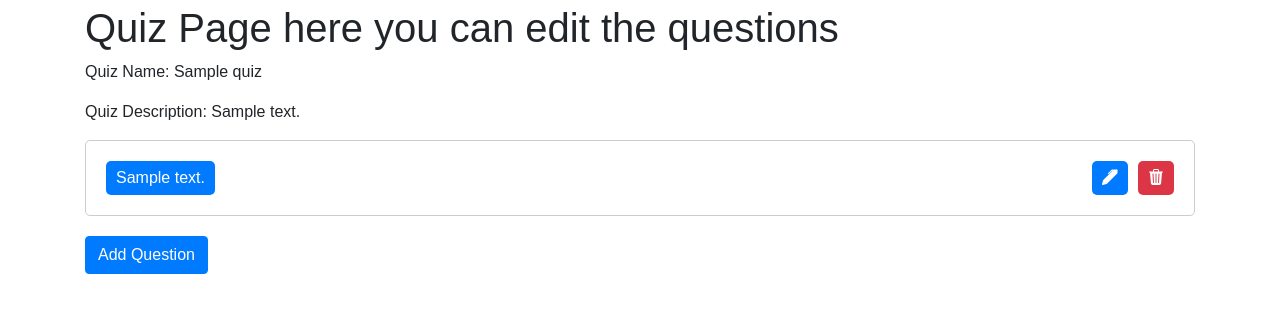
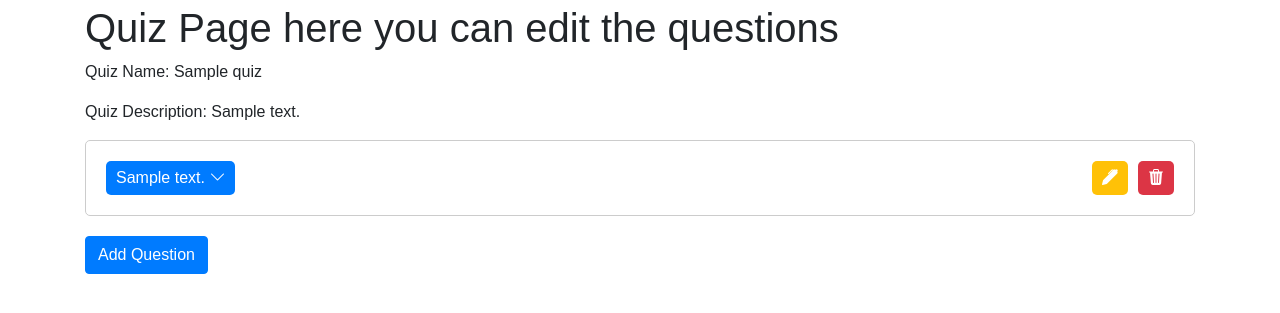
Before and after one commit to AdelinCraciunesc/django_quiz_app, a Django app: page /quiz/1/ in a window 1280 px wide. Shown: the part 56-369 px from the top of the page. Run offline with Django 5.2, Linux system fonts and the light colour scheme; tables that the repository leaves empty hold one stand-in row (values such as "Sample post"); some libraries are stand-ins or nearby versions.

Commit message:
quiz page changes

```diff
--- a/templates/quiz/quiz_page.html
+++ b/templates/quiz/quiz_page.html
@@ -7,10 +7,12 @@
     <div>
         {% for question in questions_and_answers %}
         <div class="quiz">
-            <button class="quiz-title btn btn-primary" data-toggle="collapse" data-target="#answer_{{ question.id }}">{{ question.question_text }}</button>
+            <button class="quiz-title btn btn-primary" data-toggle="collapse" data-target="#answer_{{ question.id }}">
+                {{ question.question_text }} <icon class="bi bi-chevron-down"></icon>
+            </button>
             <div class="quiz-actions">
-                <a href="{% url 'question_edit' question.id %}" class="btn btn-primary edit">
-                    <i class="bi bi-pen-fill"></i>
+                <a href="{% url 'question_edit' question.id %}" class="btn btn-warning edit">
+                    <i class="bi bi-pen-fill text-white"></i>
                 </a>
                 <form method="POST" action="{% url 'question_delete' question.id %}">
                     {% csrf_token %}
@@ -23,7 +25,7 @@
         <div class="answers collapse" id="answer_{{ question.id }}">
             <div class="card card-body mb-3 pb-0">
                 {% for answer in question.answer_set.all %}
-                    <p> {{ answer.answer_text }} </p>
+                <p> {{ answer.answer_text }} </p>
                 {% endfor %}
             </div>
         </div>
```
